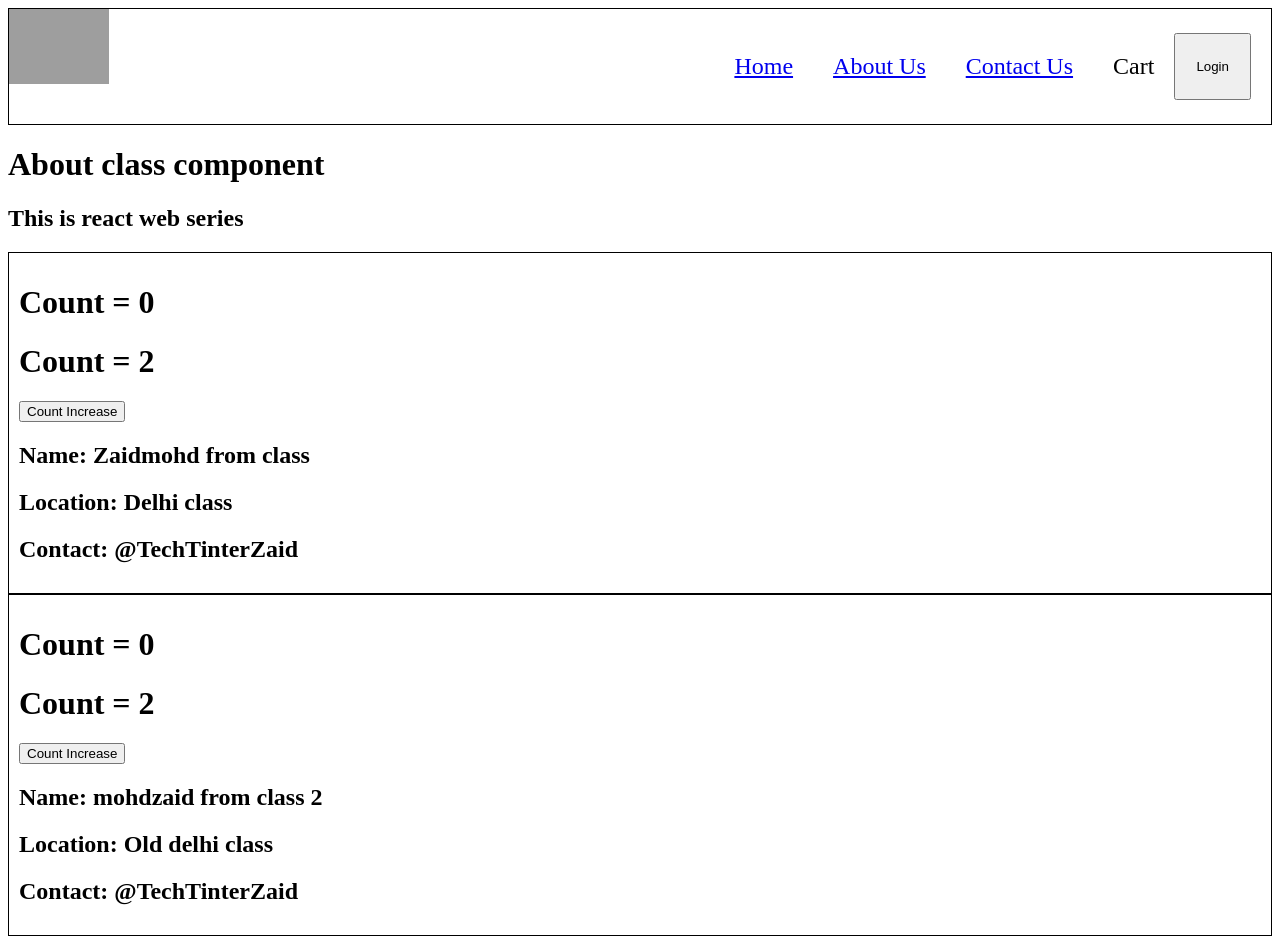
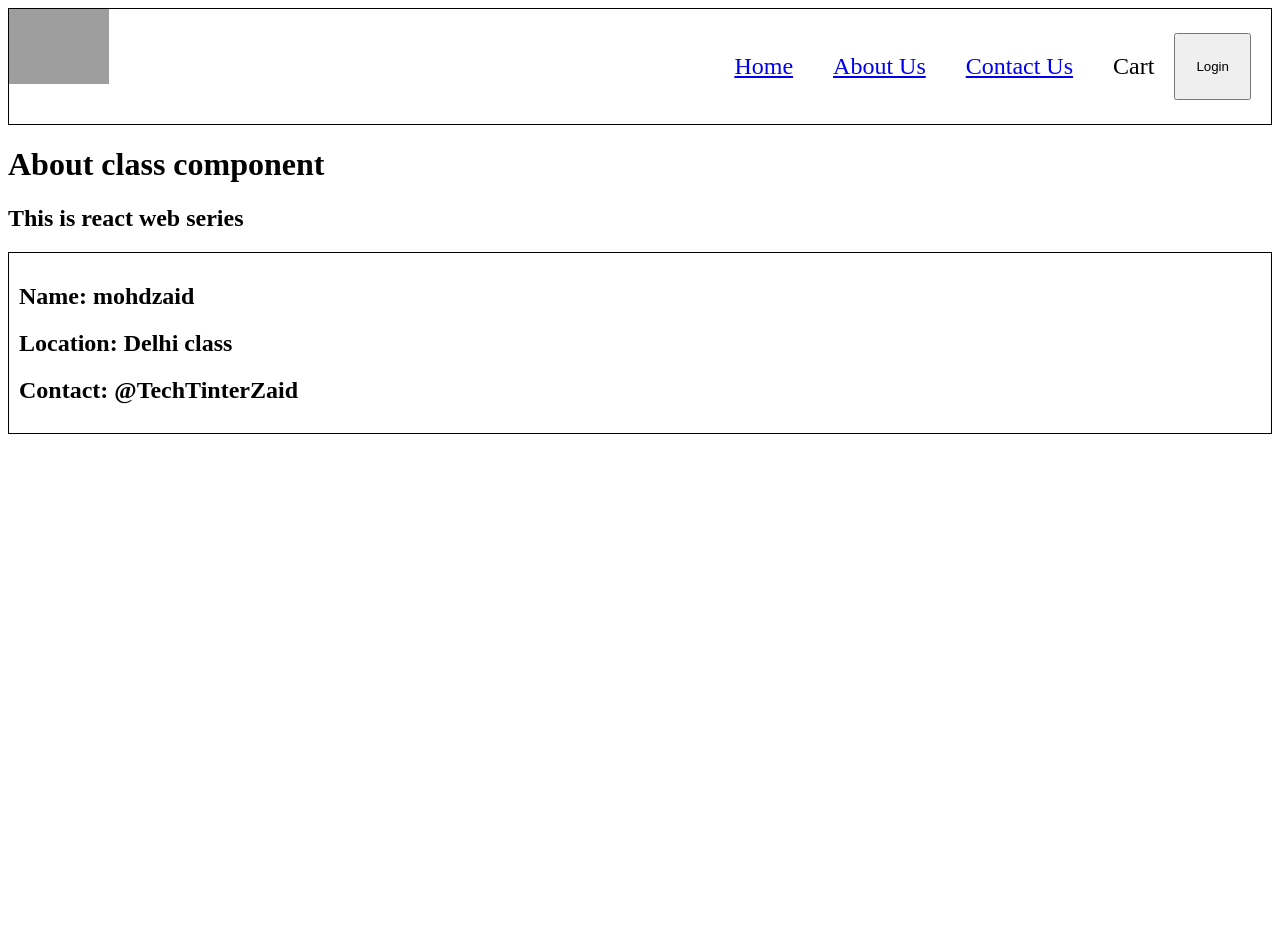
Before and after one commit to MohdZaidRapid/React-started-akshay, a React (Vite) app: page /about in a window 1280 px wide. After the commit the page ends 800 px from the top, so only its background shows below. Built offline with nearby package versions, Linux system fonts and the light colour scheme; grey boxes are pictures that could not be loaded.

Commit message:
added render api call

```diff
--- a/src/components/About.js
+++ b/src/components/About.js
@@ -5,25 +5,21 @@ import UserClass from "./UserClass";
 class About extends Component {
   constructor(props) {
     super(props);
-    console.log("Parent Constructor");
+    // console.log("Parent Constructor");
+    this.state = {};
   }
 
   componentDidMount() {
-    console.log("Parent Component Did Mount ");
+    // console.log("Parent Component Did Mount ");
   }
 
   render() {
-    console.log("Parent render");
+    // console.log("Parent render");
     return (
       <div>
         <h1>About class component</h1>
         <h2>This is react web series</h2>
-        {/* <User name={"Zaid  Mohd function"} /> */}
-        <UserClass name={"Zaidmohd from class"} location={"Delhi class"} />
-        <UserClass
-          name={"mohdzaid from class 2"}
-          location={"Old delhi class"}
-        />
+        <UserClass name={"mohdzaid "} location={"Delhi class"} />
       </div>
     );
   }
--- a/src/components/UserClass.js
+++ b/src/components/UserClass.js
@@ -3,10 +3,7 @@ import React from "react";
 class UserClass extends React.Component {
   constructor(props) {
     super(props);
-    this.state = {
-      count: 0,
-      count2: 2,
-    };
+
     console.log(this.props.name + "Child Contructor");
   }
 
@@ -16,7 +13,6 @@ class UserClass extends React.Component {
 
   render() {
     const { name, location } = this.props;
-    const { count, count2 } = this.state;
 
     console.log(this.props.name + "Child Render");
 
@@ -24,22 +20,6 @@ class UserClass extends React.Component {
 
     return (
       <div className="user-card">
-        <h1>Count = {count}</h1>
-        <h1>Count = {count2}</h1>
-        <button
-          onClick={() => {
-            // never update state variable directly
-            // this.state.count = this.state.count + 1;
-
-            // this.setState()
-            this.setState({
-              count: this.state.count + 1,
-              count2: this.state.count2 + 1,
-            });
-          }}
-        >
-          Count Increase
-        </button>
         <h2>Name: {name}</h2>
         <h2>Location: {location}</h2>
         <h2>Contact: @TechTinterZaid</h2>
```
